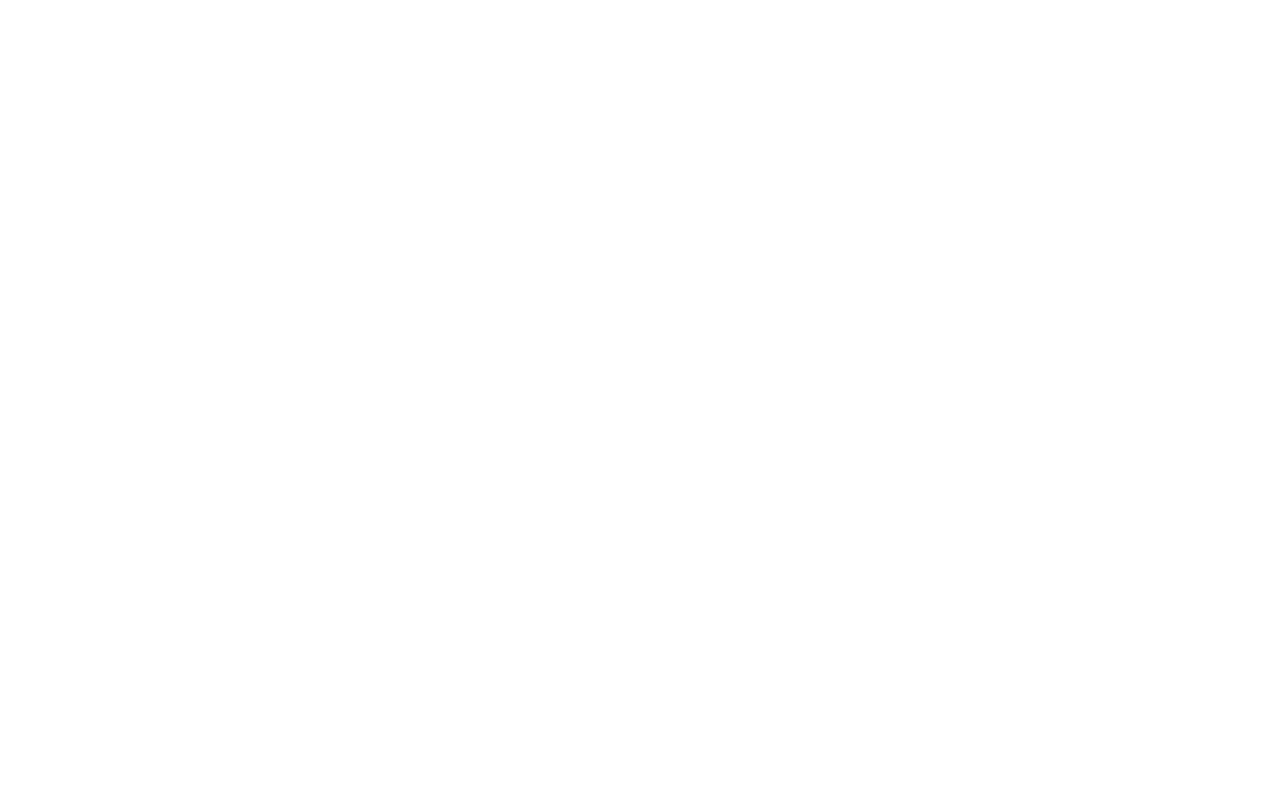
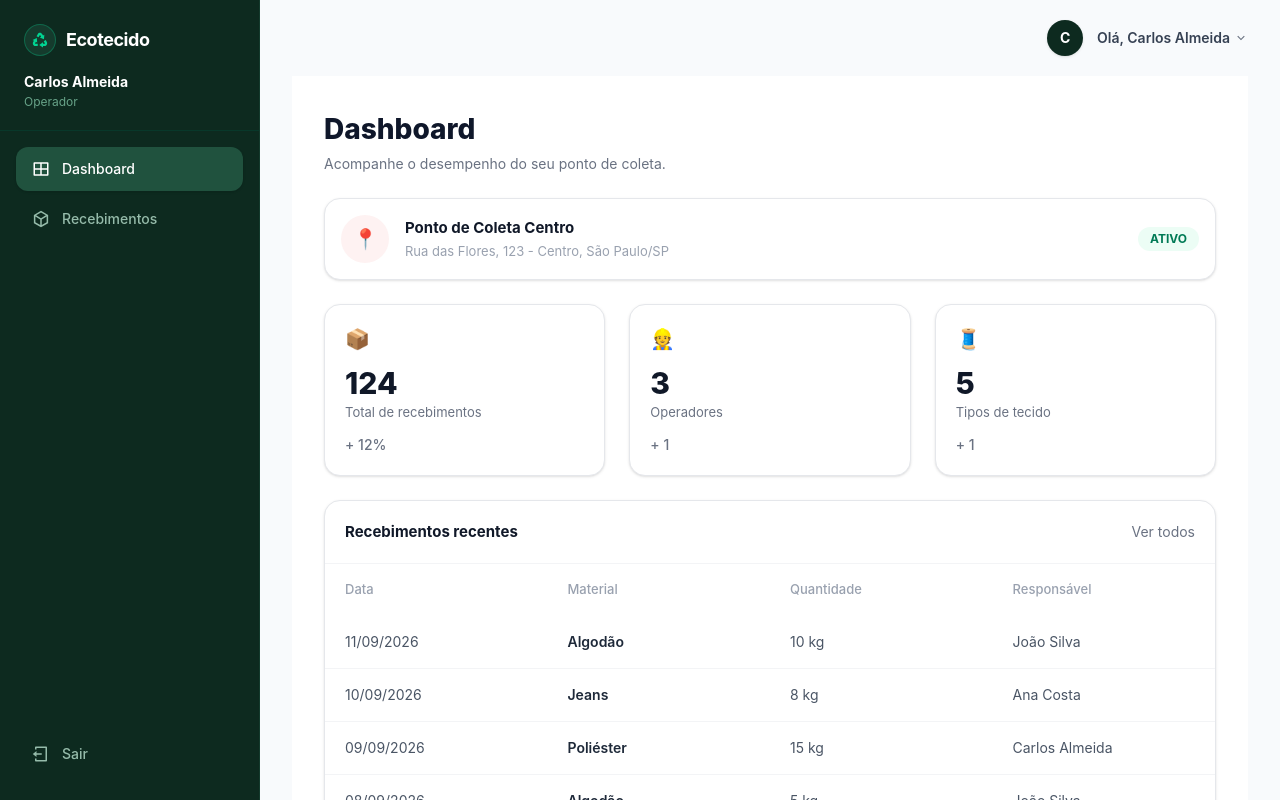
Before and after one commit to rafael-kuchla-flores/Descarte_Tecidos, a React (Vite) app in the folder Descarte_Tecidos/: page /operator/dashboard in a window 1280 px wide. Before the commit this address had no page. Built offline with nearby package versions, Linux system fonts and the light colour scheme.

Commit message:
feat/criacao layout operator

```diff
--- /dev/null
+++ b/Descarte_Tecidos/src/components/operatorlayout/OperatorLayout.jsx
@@ -0,0 +1,135 @@
+import React, { useState } from 'react'
+import { NavLink, useNavigate, Outlet } from 'react-router-dom'
+import { useAuth } from '../../hooks/useAuth'
+import {
+  RiRecycleFill,
+  RiLayoutGridLine,
+  RiBox3Line,
+  RiLogoutBoxLine,
+  RiArrowDownSLine,
+  RiMenuLine,
+  RiCloseLine
+} from 'react-icons/ri'
+
+const OperatorLayout = () => {
+  const { user, logout } = useAuth()
+  const navigate = useNavigate()
+  const [isMobileMenuOpen, setIsMobileMenuOpen] = useState(false)
+
+  // Variável para o nome do usuário
+  const nome = user?.name || 'Carlos Almeida'
+
+  const handleLogout = () => {
+    if (logout) logout()
+    navigate('/')
+  }
+
+  const avatarLetter = nome.charAt(0).toUpperCase()
+
+  const menuItems = [
+    { name: 'Dashboard', icon: RiLayoutGridLine, path: '/operator/dashboard' },
+    { name: 'Recebimentos', icon: RiBox3Line, path: '/operator/recebimentos' },
+  ]
+
+  const navLinkClass = ({ isActive }) =>
+    `flex items-center gap-3 rounded-xl px-4 py-3 text-sm transition-colors ${
+      isActive
+        ? 'bg-[#20523e] font-medium text-white shadow-sm'
+        : 'font-medium text-emerald-100/70 hover:bg-[#153b2d] hover:text-white'
+    }`
+
+  return (
+    <div className="flex h-screen w-full bg-[#F8FAFC] font-sans overflow-hidden">
+
+      {isMobileMenuOpen && (
+        <div
+          className="fixed inset-0 z-40 bg-black/50 md:hidden transition-opacity"
+          onClick={() => setIsMobileMenuOpen(false)}
+        />
+      )}
+
+      <aside
+        className={`fixed inset-y-0 left-0 z-50 flex w-[260px] flex-col bg-[#0d2a1f] text-white transition-transform duration-300 ease-in-out md:static md:translate-x-0 flex-shrink-0 border-r border-[#133a2c] ${
+          isMobileMenuOpen ? 'translate-x-0' : '-translate-x-full'
+        }`}
+      >
+        <div className="flex items-center justify-between px-6 pt-6 pb-4">
+          <div className="flex items-center gap-2.5">
+            <div className="w-8 h-8 rounded-full border border-emerald-400/30 bg-[#153b2d] flex items-center justify-center text-emerald-400 text-lg">
+              <RiRecycleFill />
+            </div>
+            <span className="font-bold text-lg text-white tracking-tight">Ecotecido</span>
+          </div>
+          <button
+            className="md:hidden text-2xl text-gray-300 hover:text-white"
+            onClick={() => setIsMobileMenuOpen(false)}
+          >
+            <RiCloseLine />
+          </button>
+        </div>
+
+        {/* Bloco de Perfil do Operador */}
+        <div className="px-6 pb-5 mb-4 border-b border-emerald-900/40">
+          <h2 className="font-bold text-sm text-white">{nome}</h2>
+          <p className="text-xs text-emerald-200/60 mt-0.5">Operador</p>
+        </div>
+
+        <nav className="flex flex-col gap-1.5 px-4 flex-1 overflow-y-auto">
+          {menuItems.map((item) => {
+            const Icon = item.icon
+            return (
+              <NavLink
+                key={item.name}
+                to={item.path}
+                onClick={() => setIsMobileMenuOpen(false)}
+                className={navLinkClass}
+              >
+                <Icon className="text-lg" />
+                <span>{item.name}</span>
+              </NavLink>
+            )
+          })}
+        </nav>
+
+        <div className="px-4 pb-6 pt-4 mt-auto">
+          <button
+            onClick={handleLogout}
+            className="flex w-full items-center gap-3 rounded-xl px-4 py-3 text-sm font-medium text-emerald-100/70 hover:bg-[#153b2d] hover:text-white transition-colors"
+          >
+            <RiLogoutBoxLine className="text-lg" /> Sair
+          </button>
+        </div>
+      </aside>
+
+      <main className="flex-1 flex flex-col overflow-y-auto w-full h-full">
+
+        <header className="flex items-center justify-between px-6 sm:px-8 py-5">
+          <div className="flex items-center gap-3">
+            <button
+              className="md:hidden text-2xl text-gray-800 focus:outline-none"
+              onClick={() => setIsMobileMenuOpen(true)}
+            >
+              <RiMenuLine />
+            </button>
+          </div>
+
+          <div className="flex items-center gap-3.5 cursor-pointer ml-auto">
+            <div className="flex h-9 w-9 items-center justify-center rounded-full bg-[#0d2a1f] text-sm font-bold text-white shadow-sm overflow-hidden">
+              {avatarLetter}
+            </div>
+
+            <span className="hidden sm:flex text-sm font-semibold text-gray-700 items-center">
+              Olá, {nome} <RiArrowDownSLine className="ml-1 text-gray-500" />
+            </span>
+          </div>
+        </header>
+
+        <div className="px-6 sm:px-8 pb-8 flex-1">
+          <Outlet />
+        </div>
+      </main>
+    </div>
+  )
+}
+
+export default OperatorLayout
--- a/Descarte_Tecidos/src/routes/AppRoutes.jsx
+++ b/Descarte_Tecidos/src/routes/AppRoutes.jsx
@@ -29,6 +29,8 @@
 import AcceptedFabrics from "../pages/manager/accepted-fabrics/AcceptedFabrics.jsx";
 import Operators from "../pages/manager/operators/Operators.jsx";
 import Receipts from "../pages/manager/receipts/Receipts.jsx";
+// Operator
+import OperatorLayout from "../components/operatorlayout/OperatorLayout.jsx";
 
 
 function AppRoutes() {
@@ -71,6 +73,12 @@
         <Route path="recebimentos" element={<Receipts />} />
       </Route>
       {/* </Route> */}
+
+      {/* Operator */}
+      <Route path="/operator" element={<OperatorLayout />}>
+        <Route index element={<Navigate to="dashboard" replace />} />
+        <Route path="dashboard" element={<ManagerDashboard />} />
+      </Route>
     </Routes>
   );
 }
```
